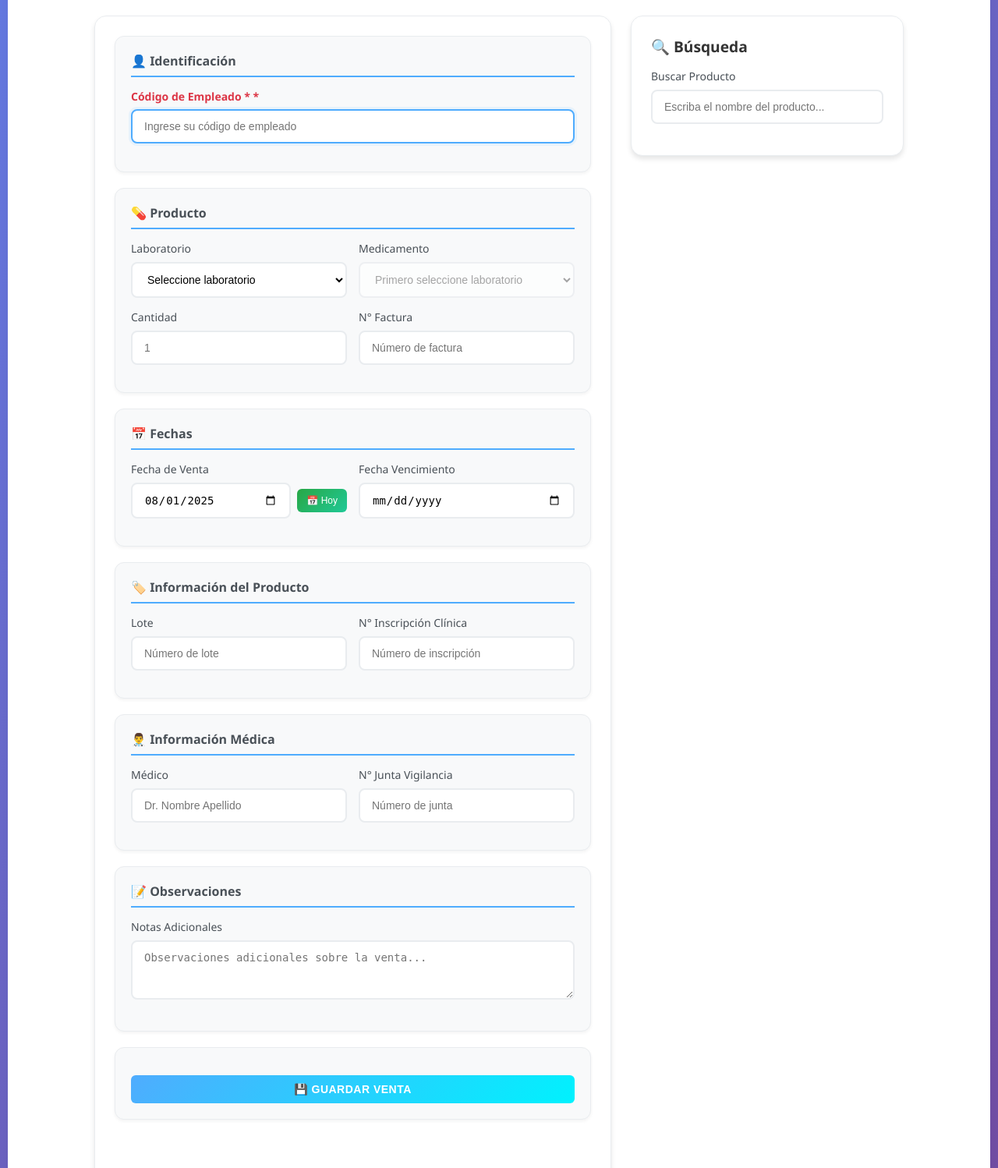
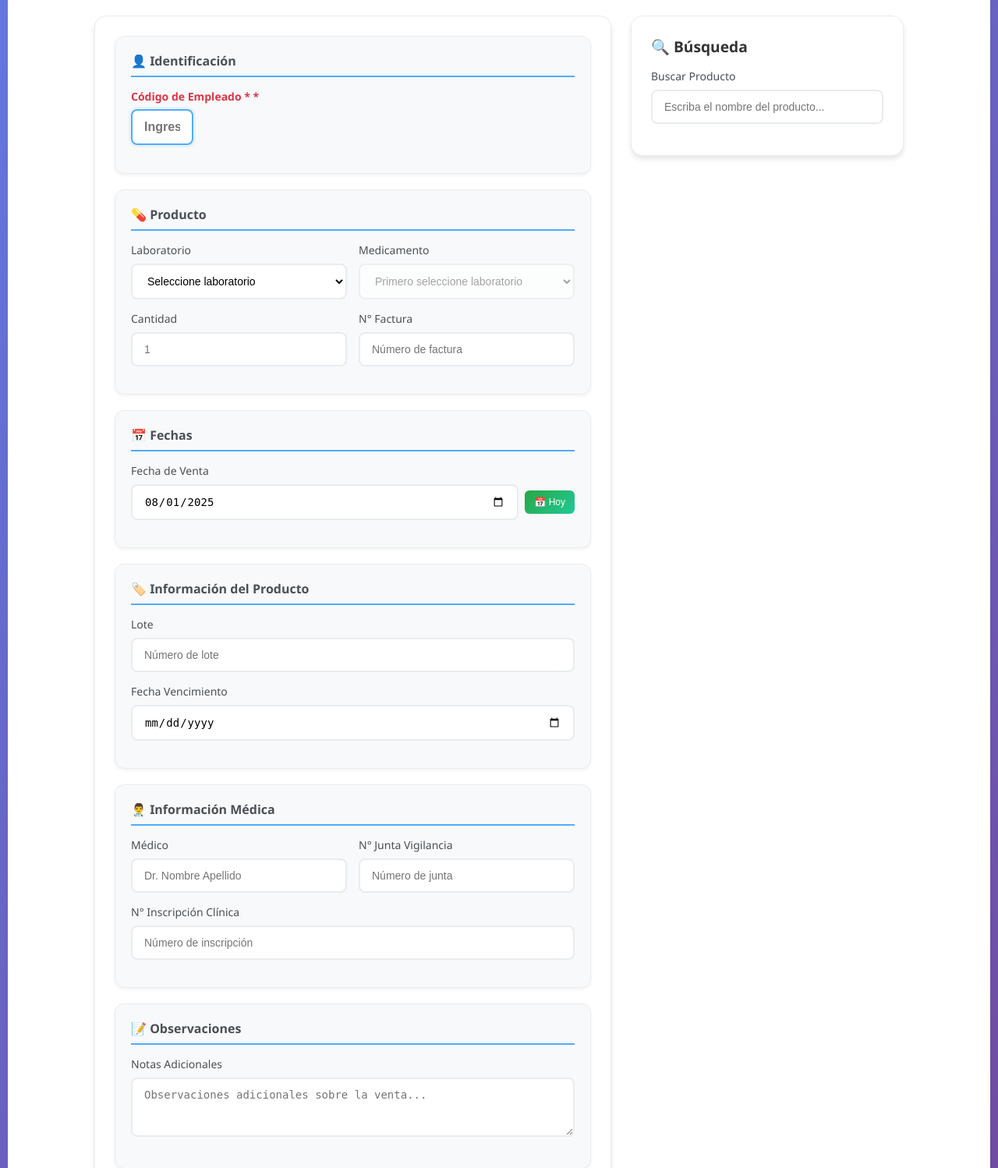
Before and after one commit to FabrizioCalderonn/SistemaFarmacia, a Flask app: page / in a window 1280 px wide. Shown: the part 117-1615 px from the top of the page at 78% size. Run offline with Flask 3, Linux system fonts and the light colour scheme; some libraries are stand-ins or nearby versions.

Commit message:
reposicionamiento

```diff
--- a/templates/index.html
+++ b/templates/index.html
@@ -166,6 +166,14 @@
             font-size: 14px;
             transition: all 0.3s ease;
             background: white;
+        }
+
+        /* Campo de código de empleado más pequeño */
+        .form-group input[name="codigo_empleado"] {
+            width: 80px;
+            text-align: center;
+            font-weight: bold;
+            font-size: 16px;
         }
 
         .form-group input:focus,
@@ -580,19 +588,13 @@
                     <!-- SECCIÓN 3: FECHAS -->
                     <div class="form-section">
                         <h3 class="section-title">📅 Fechas</h3>
-                        <div class="form-row">
-                            <div class="form-group">
-                                <label for="fecha">Fecha de Venta</label>
-                                <div class="date-input-group">
-                                    <input type="date" id="fecha" name="fecha" required>
-                                    <button type="button" onclick="establecerFechaActual()" class="btn-today">
-                                        📅 Hoy
-                                    </button>
-                                </div>
-                            </div>
-                            <div class="form-group">
-                                <label for="fecha_vencimiento">Fecha Vencimiento</label>
-                                <input type="date" id="fecha_vencimiento" name="fecha_vencimiento" required>
+                        <div class="form-group">
+                            <label for="fecha">Fecha de Venta</label>
+                            <div class="date-input-group">
+                                <input type="date" id="fecha" name="fecha" required>
+                                <button type="button" onclick="establecerFechaActual()" class="btn-today">
+                                    📅 Hoy
+                                </button>
                             </div>
                         </div>
                     </div>
@@ -600,15 +602,13 @@
                     <!-- SECCIÓN 4: INFORMACIÓN DEL PRODUCTO -->
                     <div class="form-section">
                         <h3 class="section-title">🏷️ Información del Producto</h3>
-                        <div class="form-row">
-                            <div class="form-group">
-                                <label for="lote">Lote</label>
-                                <input type="text" id="lote" name="lote" placeholder="Número de lote" required>
-                            </div>
-                            <div class="form-group">
-                                <label for="numero_inscripcion_clinica">N° Inscripción Clínica</label>
-                                <input type="text" id="numero_inscripcion_clinica" name="numero_inscripcion_clinica" placeholder="Número de inscripción">
-                            </div>
+                        <div class="form-group">
+                            <label for="lote">Lote</label>
+                            <input type="text" id="lote" name="lote" placeholder="Número de lote" required>
+                        </div>
+                        <div class="form-group">
+                            <label for="fecha_vencimiento">Fecha Vencimiento</label>
+                            <input type="date" id="fecha_vencimiento" name="fecha_vencimiento" required>
                         </div>
                     </div>
 
@@ -624,6 +624,10 @@
                                 <label for="junta_vigilancia">N° Junta Vigilancia</label>
                                 <input type="text" id="junta_vigilancia" name="junta_vigilancia" placeholder="Número de junta" required>
                             </div>
+                        </div>
+                        <div class="form-group">
+                            <label for="numero_inscripcion_clinica">N° Inscripción Clínica</label>
+                            <input type="text" id="numero_inscripcion_clinica" name="numero_inscripcion_clinica" placeholder="Número de inscripción">
                         </div>
                     </div>
 
```
